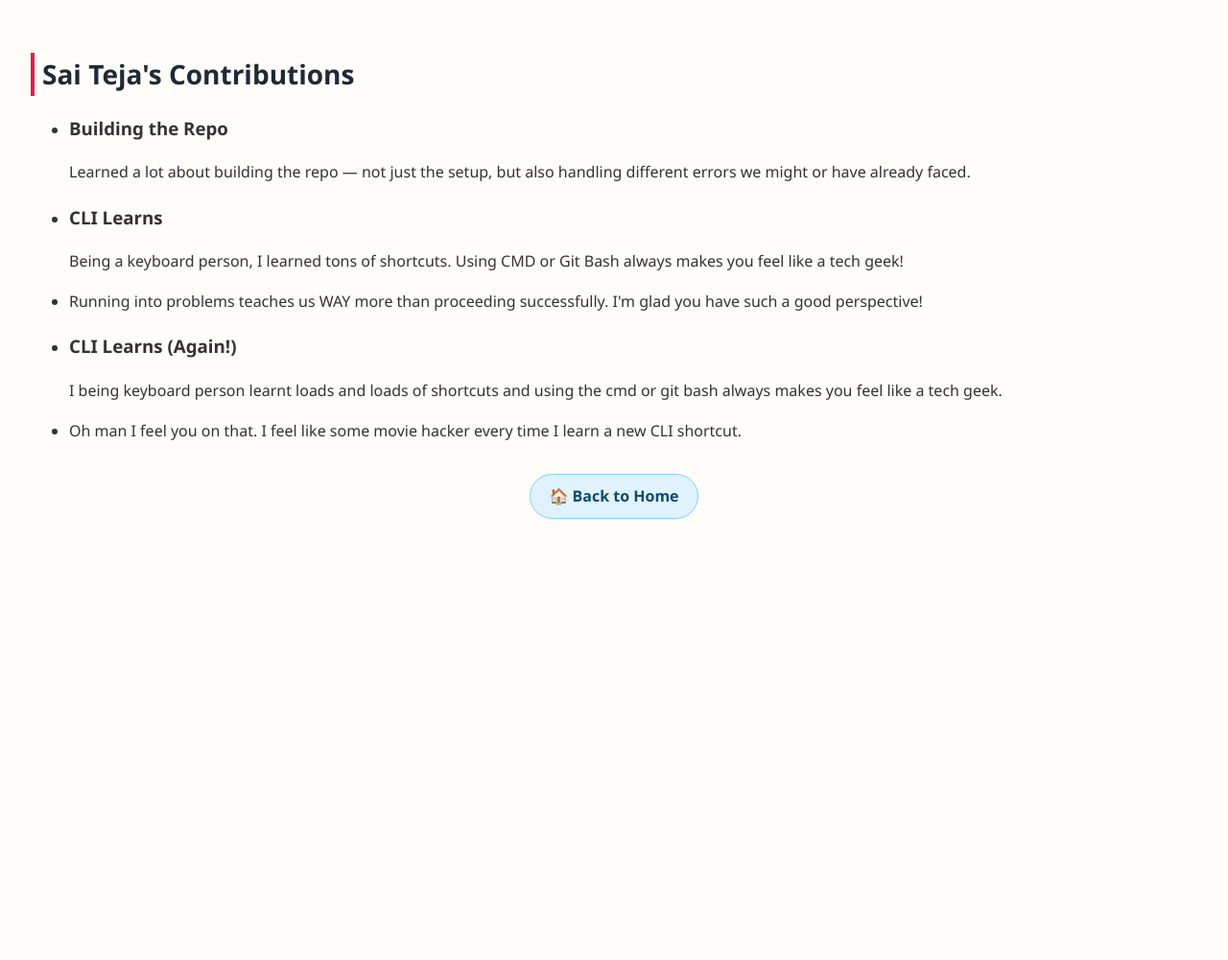
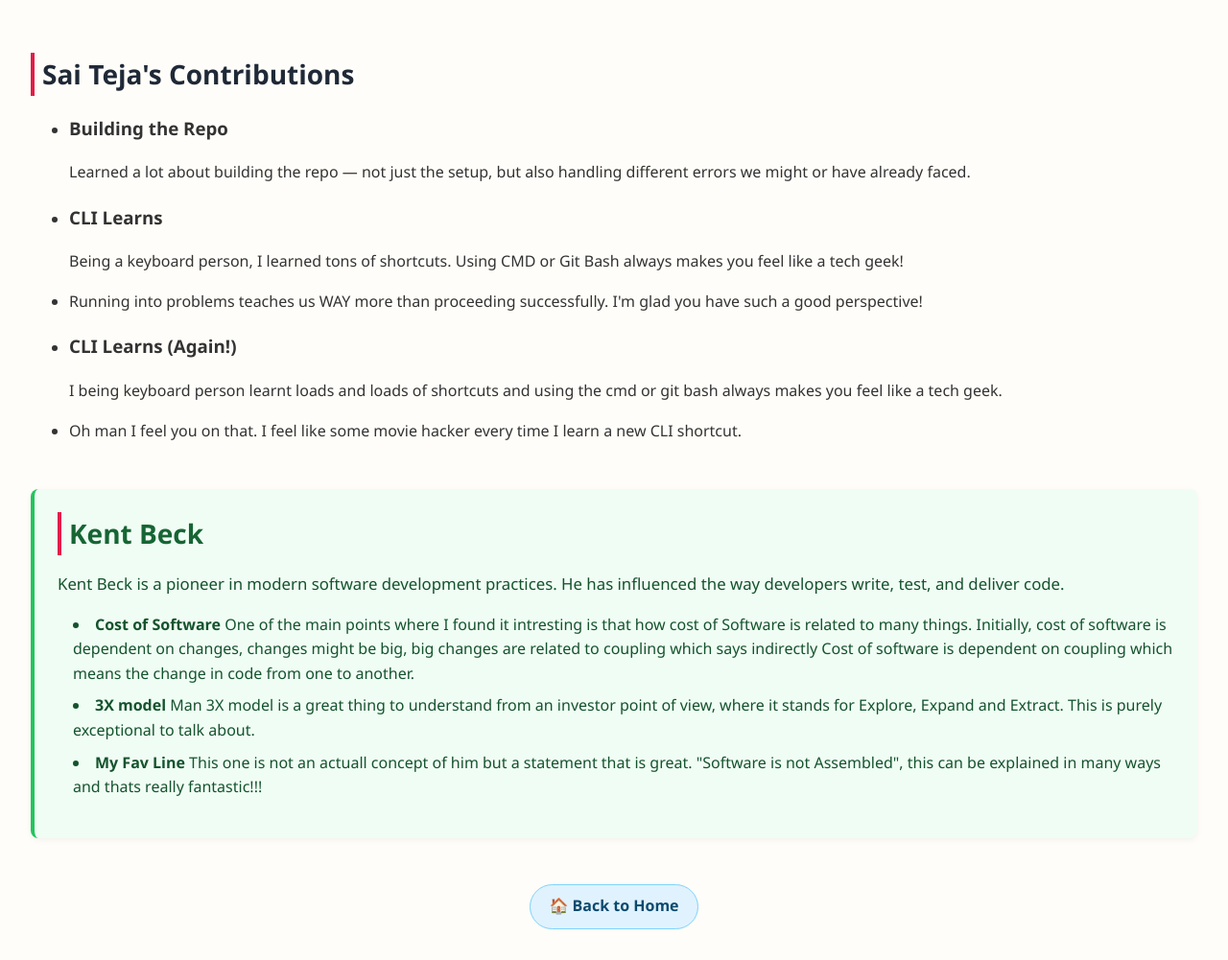
Before and after one commit to SaiTejaPerumalla-5297/Wild_Chefs, a plain HTML site: page teamMembers/SaiTeja.html in a window 1280 px wide. Shown: the whole page at 96% size. Before the commit the page ends 800 px from the top, so only its background shows below. Drawn offline with Linux system fonts and the light colour scheme.

Commit message:
Kent Beck Conceptsgit add .

```diff
--- a/styles.css
+++ b/styles.css
@@ -130,3 +130,32 @@ footer {
   transform: translateY(-2px);
   box-shadow: 0 2px 6px rgba(0, 0, 0, 0.1);
 }
+.kent-beck-section {
+  margin-top: 3rem;
+  padding: 1.5rem;
+  background-color: #f0fdf4;
+  border-left: 4px solid #22c55e;
+  border-radius: 8px;
+  box-shadow: 0 2px 6px rgba(0, 0, 0, 0.05);
+  color: #14532d;
+}
+
+.kent-beck-section h2 {
+  margin-top: 0;
+  color: #166534;
+}
+
+.kent-beck-section p {
+  margin-bottom: 1rem;
+  font-size: 1.05rem;
+}
+
+.kent-beck-points {
+  list-style: disc inside;
+  padding-left: 1rem;
+  color: #14532d;
+}
+
+.kent-beck-points li {
+  margin-bottom: 0.5rem;
+}
--- a/teamMembers/SaiTeja.html
+++ b/teamMembers/SaiTeja.html
@@ -27,8 +27,21 @@
     <li class="profspeak">Oh man I feel you on that. I feel like some movie hacker every time I learn a new CLI shortcut.</li>
   </ul>
 
+  <!-- ✨ Kent Beck Section -->
+  <section class="kent-beck-section">
+    <h2>Kent Beck</h2>
+    <p>Kent Beck is a pioneer in modern software development practices. He has influenced the way developers write, test, and deliver code.</p>
+    <ul class="kent-beck-points">
+      <li><strong>Cost of Software</strong> One of the main points where I found it intresting is that how cost of Software is related to many things. Initially, cost of software is dependent on changes, changes might be big, big changes are related to coupling which says indirectly Cost of software is dependent on coupling which means the change in code from one to another.</li>
+      <li><strong>3X model</strong> Man 3X model is a great thing to understand from an investor point of view, where  it stands for Explore, Expand and Extract. This is purely exceptional to talk about.</li>
+      <li><strong>My Fav Line</strong> This one is not an actuall concept of him but a statement that is great. "Software is not Assembled", this can be explained in many ways and thats really fantastic!!! </li>
+    </ul>
+  </section>
+
+  <!-- 🏠 Back to Home Button -->
   <div style="text-align: center; margin-top: 2rem;">
     <a href="../index.html" class="home-button">🏠 Back to Home</a>
   </div>
 </body>
+
 </html>
```
